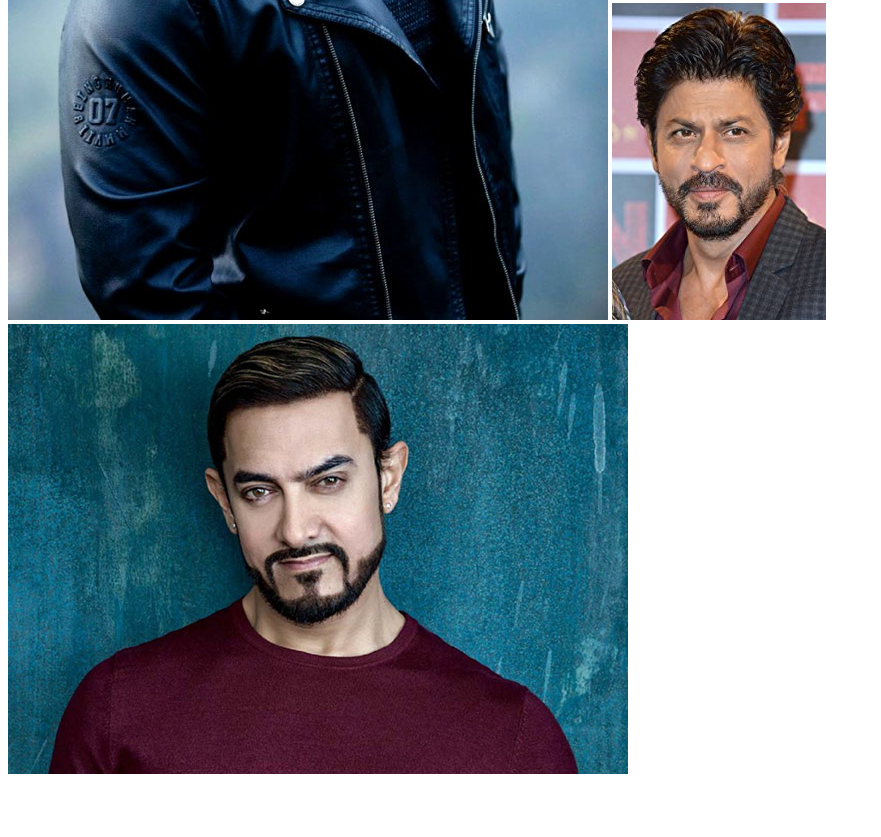
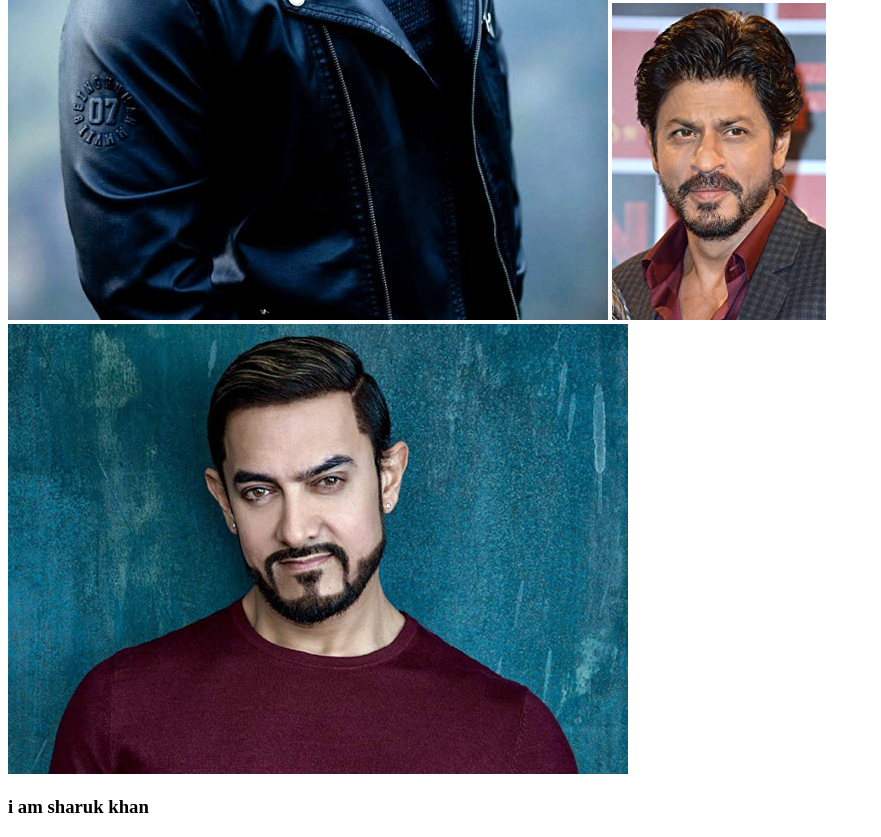
Before and after one commit to subedhussain/my-second-repo, a plain HTML site: page index.html in a window 1280 px wide. Shown: the part 598-1435 px from the top of the page, without its empty margins (0-881 px from the left). Before the commit the page ends 1384 px from the top, so only its background shows below. Drawn offline with Linux system fonts and the light colour scheme.

Commit message:
code added

```diff
--- a/index.html
+++ b/index.html
@@ -14,5 +14,6 @@
     <img src="t1.jpg" alt="">
     <img src="t2.jpg" alt="">
     <img src="t3.jpg" alt="">
+     <h3>i am sharuk khan</h3>
 </body>
 </html>
```
